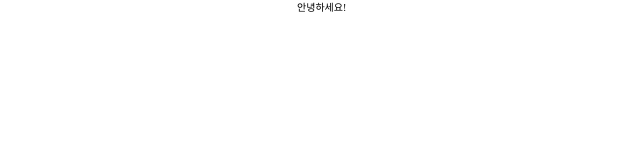
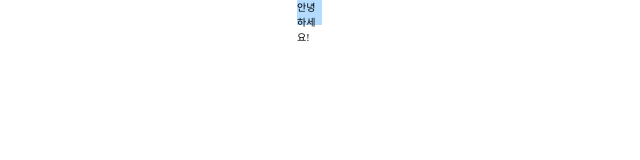
Before and after one commit to mirae-Jo/candy_pop, a Next.js app: page / in a window 1280 px wide. Shown: the top 160 px of the page, without its empty margins (118-758 px from the left). Built offline with nearby package versions, Linux system fonts and the light colour scheme.

Commit message:
tailwindConfigColor 지정

```diff
--- a/src/app/globals.css
+++ b/src/app/globals.css
@@ -3,6 +3,22 @@
 @tailwind utilities;
 
 @import 'pretendard/dist/web/static/pretendard.css';
+
+@layer base {
+  :root {
+    --primary-Fcolor: #131518;
+    --secondary-Fcolor: #767676;
+    --primary-blue: #b3dcff;
+    --secondary-blue: #196ab0;
+    --primary-pink: #ffc0d5;
+    --secondary-pink: #f86797;
+    --primary-bg: #fff;
+    --secondary-bg: #f0f1f4;
+    --primary-line: #d9d9d9;
+    --secondary-line: #e5e7ea;
+    --primary-accent: #ff5753;
+  }
+}
 
 * {
   box-sizing: border-box;
@@ -15,8 +31,14 @@ body {
   margin: 0 auto;
   min-width: 375px;
   max-width: 450px;
+  scrollbar-width: none;
+  scroll-behavior: smooth;
 }
 
 html {
   font-size: 62.5%;
 }
+
+&::-webkit-scrollbar {
+  display: none;
+}
--- a/src/app/page.tsx
+++ b/src/app/page.tsx
@@ -1,3 +1,3 @@
 export default function Home() {
-  return <div>안녕하세요!</div>;
+  return <div className='w-10 h-10 bg-primary-blue'>안녕하세요!</div>;
 }
--- a/tailwind.config.ts
+++ b/tailwind.config.ts
@@ -1,17 +1,25 @@
-import type { Config } from "tailwindcss";
+import type { Config } from 'tailwindcss';
 
 const config: Config = {
   content: [
-    "./src/pages/**/*.{js,ts,jsx,tsx,mdx}",
-    "./src/components/**/*.{js,ts,jsx,tsx,mdx}",
-    "./src/app/**/*.{js,ts,jsx,tsx,mdx}",
+    './src/pages/**/*.{js,ts,jsx,tsx,mdx}',
+    './src/components/**/*.{js,ts,jsx,tsx,mdx}',
+    './src/app/**/*.{js,ts,jsx,tsx,mdx}',
   ],
   theme: {
     extend: {
-      backgroundImage: {
-        "gradient-radial": "radial-gradient(var(--tw-gradient-stops))",
-        "gradient-conic":
-          "conic-gradient(from 180deg at 50% 50%, var(--tw-gradient-stops))",
+      colors: {
+        ['primary-Fcolor']: 'var(--primary-Fcolor)',
+        ['secondary-Fcolor']: 'var(--secondary-Fcolor)',
+        ['primary-blue']: 'var(--primary-blue)',
+        ['secondary-blue']: 'var(--secondary-blue)',
+        ['primary-pink']: 'var(--primary-pink)',
+        ['secondary-pink']: 'var(--secondary-pink)',
+        ['primary-bg']: 'var(--primary-bg)',
+        ['secondary-bg']: 'var(--secondary-bg)',
+        ['primary-line']: 'var(--primary-line)',
+        ['secondary-line']: 'var(--secondary-line)',
+        ['primary-accent']: 'var(--primary-accent)',
       },
     },
   },
```
